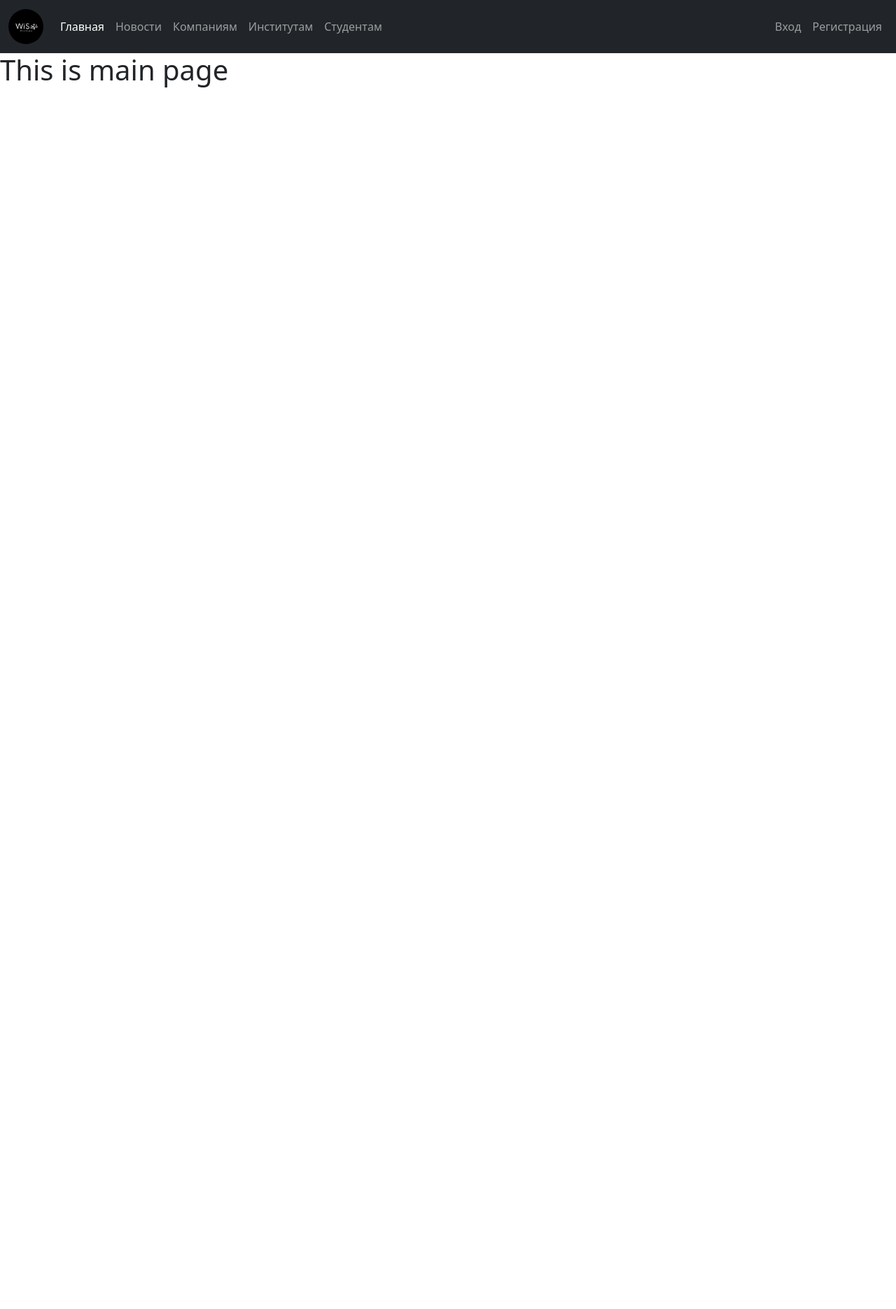
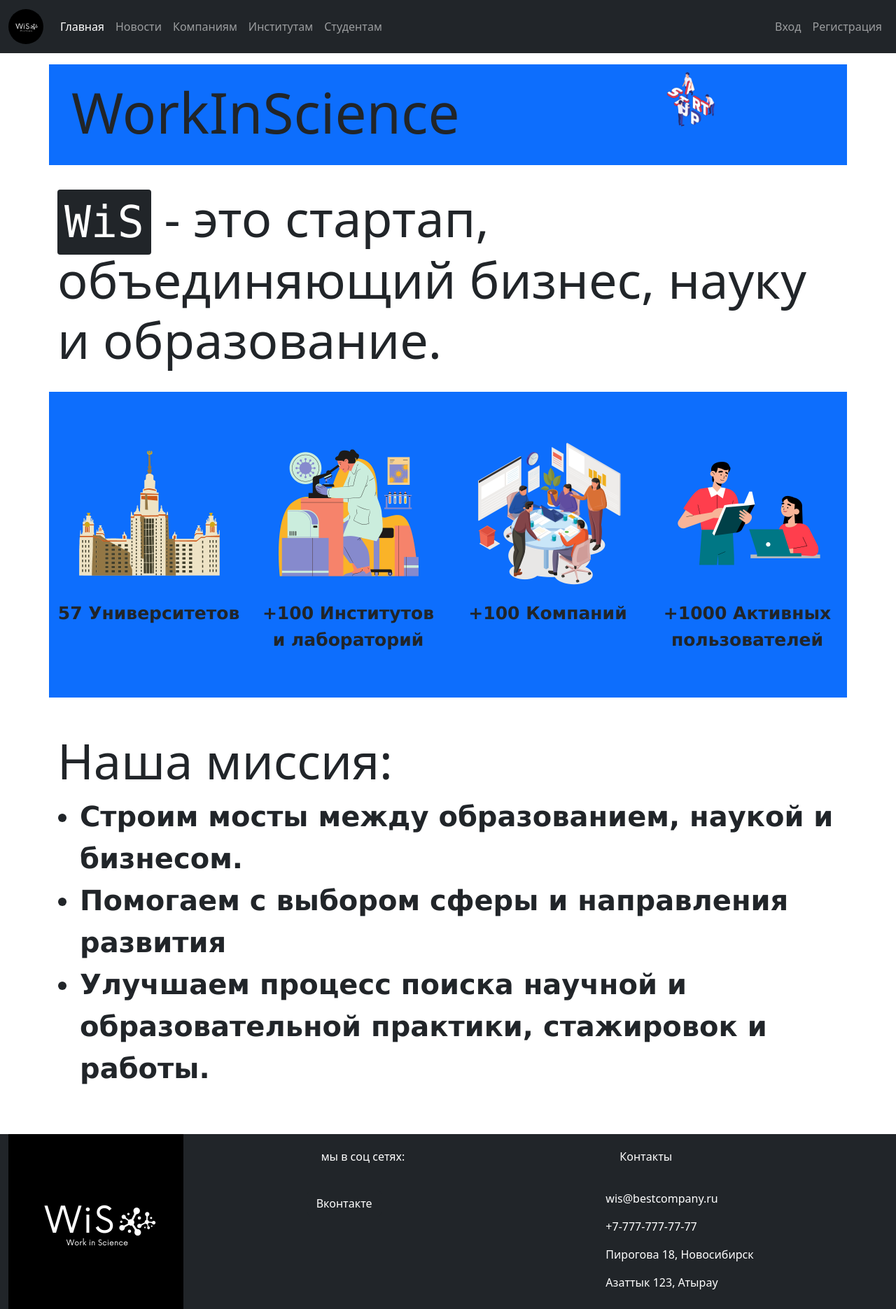
Before and after one commit to Kasymkhankhubiyev/WorkInScience, a Django app: page /mainapp/ in a window 1280 px wide. Shown: the whole page at 70% size. Before the commit the page ends 125 px from the top, so only its background shows below. Run offline with Django 3.2, Linux system fonts and the light colour scheme.

Commit message:
made a main page

```diff
--- a/mainapp/templates/layouts/layout.html
+++ b/mainapp/templates/layouts/layout.html
@@ -49,5 +49,32 @@
         </nav>
         {% block body %}
         {% endblock %}
+
+        <style>
+            .enddata{
+                color: white;
+            }
+        </style>
+
+        <div class="container-fluid bg-dark">
+            <div class="row">
+                <div class="col">
+                    <img src="{% static 'mainapp/logo.png' %}" width="250px;">
+                </div>
+                <div class="col">
+                    <p class="enddata" style="padding: 20px;">мы в соц сетях:</p>
+                    <button type="button" class="btn btn-dark">Вконтакте</button>
+                </div>
+                <div class="col">
+                    <div>
+                        <p class="enddata" style="padding: 20px;">Контакты</p>
+                        <p class="enddata">wis@bestcompany.ru</p>
+                        <p class="enddata">+7-777-777-77-77</p>
+                        <p class="enddata">Пирогова 18, Новосибирск</p>
+                        <p class="enddata">Азаттык 123, Атырау</p>
+                    </div>
+                </div>
+            </div>
+        </div>
     </body>
 </html>
--- a/mainapp/templates/mainapp/mainpage.html
+++ b/mainapp/templates/mainapp/mainpage.html
@@ -2,6 +2,71 @@
 {% load static %}
 
 {% block body %}
-<h1>This is main page</h1>
+<style>
+    .subpic {
+        font-family: 'Lucida Sans', 'Lucida Sans Regular', 'Lucida Grande', 'Lucida Sans Unicode', Geneva, Verdana, sans-serif;
+        font-size: 25px;
+        font-weight: bold;
+        text-align: center;
+    }
 
+    .mission-item {
+        font-family: 'Lucida Sans', 'Lucida Sans Regular', 'Lucida Grande', 'Lucida Sans Unicode', Geneva, Verdana, sans-serif;
+        font-size: 40px;
+        font-weight: bold;
+    }
+
+    #mission{
+        font-size: 70px;
+    }
+</style>
+
+
+<div class="container pt-3 pb-3 sm">
+    <div class="row bg-primary">
+        <div class="col-sm-9"><h1 class="display-1" style="padding: 20px;">WorkInScience</h1></div>
+        <div class="col-sm-3"><img src="{% static 'mainapp/startup.png' %}" width="100px;"></div>
+    </div>
+</div>
+<div class="container pt-3 pb-3 sm">
+    <p class="display-2"><kbd style="padding: 10px;">WiS</kbd> - это стартап, объединяющий бизнес, науку и образование.</p>
+</div>
+
+<div class="container pt-5 pb-5 sm bg-primary">
+    <div class="row">
+        <div class="col">
+            <div>
+                <img src="{% static 'mainapp/uni.png' %}" width="250px" class="mx-auto d-block">
+                <p class="subpic">57 Университетов</p>
+            </div>
+        </div>
+        <div class="col">
+            <div>
+                <img src="{% static 'mainapp/lab.png' %}" width="250px" class="mx-auto d-block">
+                <p class="subpic">+100 Институтов и лабораторий</p>
+            </div>
+        </div>
+        <div class="col">
+            <div>
+                <img src="{% static 'mainapp/business.png' %}" width="250px" class="mx-auto d-block">
+                <p class="subpic">+100 Компаний</p>
+            </div>
+        </div>
+        <div class="col">
+            <div>
+                <img src="{% static 'mainapp/users.png' %}" width="250px" class="mx-auto d-block">
+                <p class="subpic">+1000 Активных пользователей</p>
+            </div>
+        </div>
+    </div>
+</div>
+
+<div class="container pt-5 pb-5">
+    <h1 id="mission">Наша миссия:</h1>
+    <ul>
+        <li class="mission-item">Cтроим мосты между образованием, наукой и бизнесом.</li>
+        <li class="mission-item">Помогаем с выбором сферы и направления развития</li>
+        <li class="mission-item">Улучшаем процесс поиска научной и образовательной практики, стажировок и работы.</li>
+    </ul>
+</div>
 {% endblock %}
```
Also changed, not shown: mainapp/static/mainapp/business.png (added), mainapp/static/mainapp/earth.png (added), mainapp/static/mainapp/lab.png (added), mainapp/static/mainapp/startup.png (added), mainapp/static/mainapp/uni.png (added), mainapp/static/mainapp/users.png (added).
